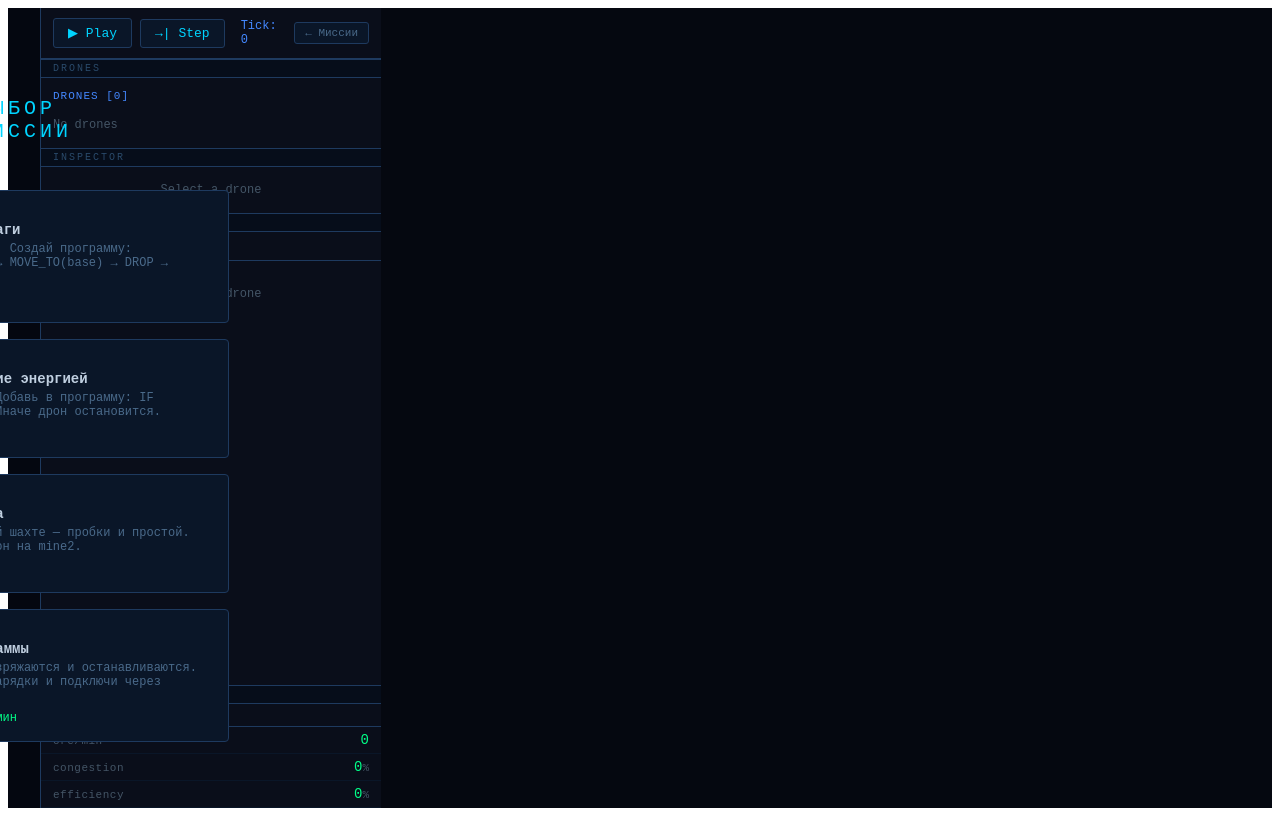
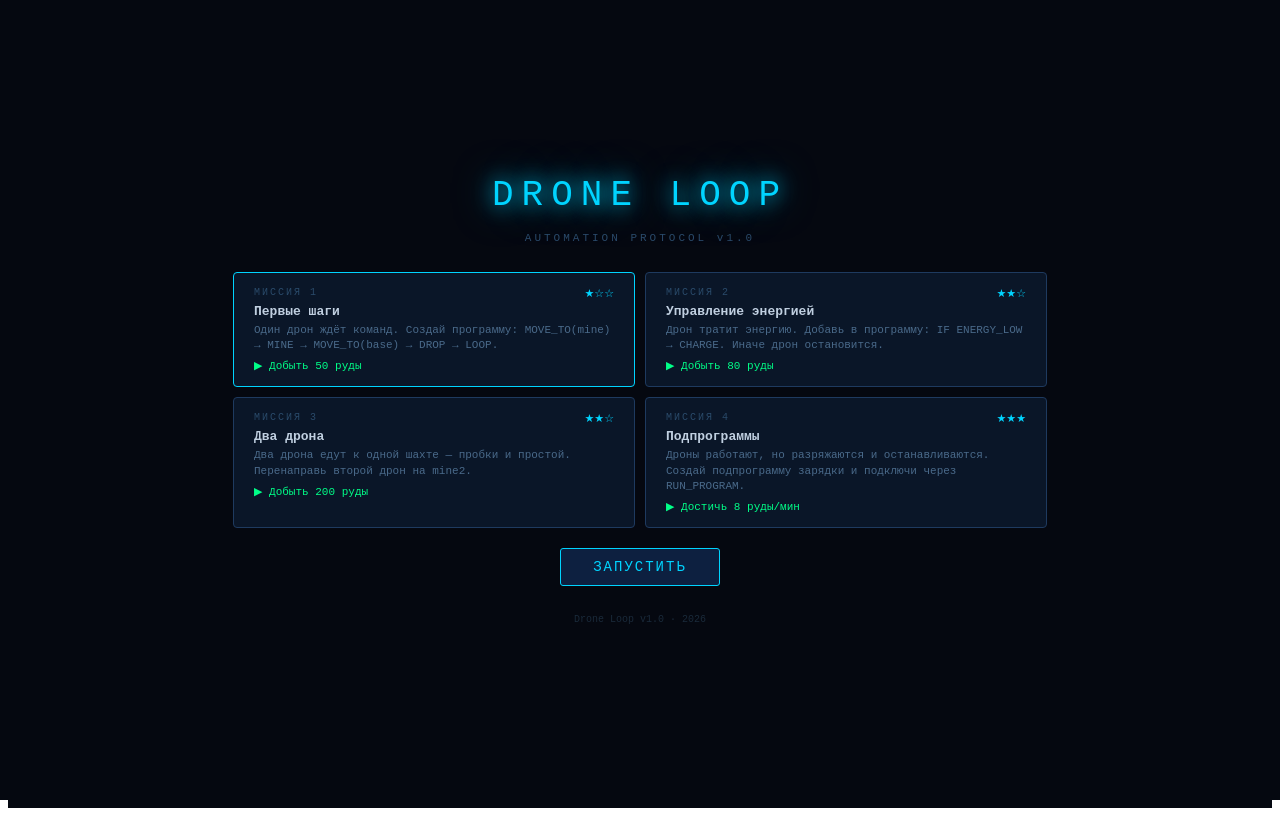
Before and after one commit to kagegrifon/drone-protocol, a React (Vite) app: page / in a window 1280 px wide. Built offline with nearby package versions, Linux system fonts and the light colour scheme.

Commit message:
feat: App.tsx — gamePhase flow, StartScreen, LoadingScreen, credits (Фаза 10)
Co-Authored-By: Claude Sonnet 4.6 <noreply@anthropic.com>

```diff
--- a/src/App.tsx
+++ b/src/App.tsx
@@ -3,61 +3,93 @@ import { GameController } from './game/GameController.js';
 import { ALL_MISSIONS } from './game/missions/index.js';
 import { useGameStore } from './shared/store/gameStore.js';
 import { SimControls } from './ui/controls/SimControls.js';
+import { AudioControls } from './ui/controls/AudioControls.js';
 import { DroneList } from './ui/panels/DroneList.js';
 import { DroneInspector } from './ui/panels/DroneInspector/index.js';
 import { ProgramEditor } from './ui/editor/ProgramEditor/index.js';
 import { StatsPanel } from './ui/panels/StatsPanel/index.js';
 import { MissionGoalPanel } from './ui/panels/MissionGoalPanel.js';
 import { GameStatusOverlay } from './ui/overlays/GameStatusOverlay.js';
-import { MissionSelectOverlay } from './ui/overlays/MissionSelectOverlay.js';
+import { StartScreen } from './ui/screens/StartScreen.js';
+import { LoadingScreen } from './ui/screens/LoadingScreen.js';
 import type { EntityId } from './shared/types/index.js';
+import type { AudioManager } from './renderer/audio/AudioManager.js';
+
+type GamePhase = 'start' | 'loading' | 'game';
 
 export default function App() {
   const containerRef = useRef<HTMLDivElement>(null);
   const controllerRef = useRef<GameController | null>(null);
   const entityIdsRef = useRef<EntityId[]>([]);
   const selectDrone = useGameStore((s) => s.selectDrone);
-  const [missionIndex, setMissionIndex] = useState<number | null>(null);
 
-  const currentMission = missionIndex !== null ? ALL_MISSIONS[missionIndex] : null;
-  const isLastMission = missionIndex !== null && missionIndex === ALL_MISSIONS.length - 1;
+  const [gamePhase, setGamePhase] = useState<GamePhase>('start');
+  const [missionIndex, setMissionIndex] = useState<number>(0);
+  const [audioManager, setAudioManager] = useState<AudioManager | null>(null);
+
+  const currentMission = ALL_MISSIONS[missionIndex] ?? ALL_MISSIONS[0];
+  const isLastMission = missionIndex === ALL_MISSIONS.length - 1;
+
+  const handleStart = (index: number) => {
+    setMissionIndex(index);
+    setGamePhase('loading');
+  };
+
+  const handleBackToMissions = () => {
+    controllerRef.current?.pause();
+    controllerRef.current?.destroy();
+    controllerRef.current = null;
+    setAudioManager(null);
+    setGamePhase('start');
+  };
 
   useEffect(() => {
-    if (!containerRef.current || missionIndex === null) return;
+    if (gamePhase !== 'loading') return;
+    if (!containerRef.current) return;
 
     controllerRef.current?.destroy();
     const ctrl = new GameController(ALL_MISSIONS[missionIndex]);
-    ctrl.setup(containerRef.current, (id) => selectDrone(id));
+    ctrl.setup(containerRef.current, {
+      onDroneClick: (id) => selectDrone(id),
+      onReady: () => setGamePhase('game'),
+      onAudioReady: (am) => setAudioManager(am),
+    });
     entityIdsRef.current = ctrl.entityIds;
     controllerRef.current = ctrl;
 
     return () => ctrl.destroy();
   // eslint-disable-next-line react-hooks/exhaustive-deps
-  }, [missionIndex]);
+  }, [gamePhase, missionIndex]);
 
   return (
     <div style={{ display: 'flex', background: '#050810', minHeight: '100vh', color: '#c0cfe0' }}>
+      {/* Phaser canvas — always mounted so containerRef is available */}
       <div style={{ flexShrink: 0, display: 'flex', alignItems: 'flex-start', justifyContent: 'center', padding: '16px', position: 'relative' }}>
         <div ref={containerRef} />
-        {missionIndex === null && (
-          <MissionSelectOverlay missions={ALL_MISSIONS} onSelect={setMissionIndex} />
-        )}
-        {missionIndex !== null && (
+        {gamePhase === 'game' && (
           <GameStatusOverlay
             onReset={() => controllerRef.current?.reset()}
-            onNextMission={() => setMissionIndex((i) => (i !== null && i < ALL_MISSIONS.length - 1 ? i + 1 : i))}
+            onNextMission={() => {
+              const next = missionIndex < ALL_MISSIONS.length - 1 ? missionIndex + 1 : missionIndex;
+              setMissionIndex(next);
+              setGamePhase('loading');
+            }}
             isLastMission={isLastMission}
           />
         )}
       </div>
 
+      {/* Sidebar — visible only in game phase */}
+      {gamePhase === 'game' && (
         <div style={{ width: '340px', minWidth: '340px', background: '#0a0e1a', borderLeft: '1px solid #1e3a5f', display: 'flex', flexDirection: 'column', height: '100vh', overflowY: 'auto' }}>
           <SimControls
             onPlay={() => controllerRef.current?.start()}
             onPause={() => controllerRef.current?.pause()}
             onStep={() => controllerRef.current?.step()}
+            onBackToMissions={handleBackToMissions}
           />
-        {currentMission && <MissionGoalPanel mission={currentMission} />}
+          <AudioControls audioManager={audioManager} />
+          <MissionGoalPanel mission={currentMission} />
           <SectionLabel label="DRONES" />
           <DroneList />
           <SectionLabel label="INSPECTOR" />
@@ -68,7 +100,19 @@ export default function App() {
           </div>
           <SectionLabel label="STATS" />
           <StatsPanel />
+          <div style={{ padding: '6px 12px', borderTop: '1px solid #0a1a2a', textAlign: 'center' }}>
+            <span style={{ fontFamily: 'monospace', fontSize: '10px', color: '#1a2a3a' }}>
+              Drone Loop v1.0 · 2026
+            </span>
           </div>
+        </div>
+      )}
+
+      {/* Overlays */}
+      {gamePhase === 'start' && (
+        <StartScreen missions={ALL_MISSIONS} onStart={handleStart} />
+      )}
+      {gamePhase === 'loading' && <LoadingScreen />}
     </div>
   );
 }
--- a/src/ui/overlays/MissionSelectOverlay.tsx
+++ /dev/null
@@ -1,56 +0,0 @@
-import { useState } from 'react';
-import type { MissionDef } from '../../game/missions/types.js';
-
-interface Props {
-  missions: MissionDef[];
-  onSelect: (index: number) => void;
-}
-
-const CARD_BASE: React.CSSProperties = {
-  background: '#0a1628',
-  border: '1px solid #1e3a5f',
-  borderRadius: '4px',
-  padding: '16px 24px',
-  width: '360px',
-  cursor: 'pointer',
-  transition: 'border-color 0.15s',
-};
-
-export function MissionSelectOverlay({ missions, onSelect }: Props) {
-  const [hovered, setHovered] = useState<number | null>(null);
-
-  return (
-    <div style={{
-      position: 'absolute', inset: 0,
-      background: 'rgba(5, 8, 16, 0.97)',
-      display: 'flex', flexDirection: 'column', alignItems: 'center', justifyContent: 'center',
-      gap: '16px', zIndex: 200,
-    }}>
-      <div style={{ color: '#00d4ff', fontFamily: 'monospace', fontSize: '20px', letterSpacing: '4px', marginBottom: '8px' }}>
-        [ ВЫБОР МИССИИ ]
-      </div>
-      {missions.map((mission, index) => (
-        <div
-          key={mission.id}
-          style={{ ...CARD_BASE, borderColor: hovered === index ? '#00d4ff' : '#1e3a5f' }}
-          onClick={() => onSelect(index)}
-          onMouseEnter={() => setHovered(index)}
-          onMouseLeave={() => setHovered(null)}
-        >
-          <div style={{ color: '#2a4a6a', fontFamily: 'monospace', fontSize: '10px', letterSpacing: '2px' }}>
-            МИССИЯ {index + 1}
-          </div>
-          <div style={{ color: '#c0cfe0', fontFamily: 'monospace', fontSize: '14px', fontWeight: 'bold', margin: '4px 0' }}>
-            {mission.title}
-          </div>
-          <div style={{ color: '#4a6a8a', fontFamily: 'monospace', fontSize: '12px', marginBottom: '8px' }}>
-            {mission.description}
-          </div>
-          <div style={{ color: '#00ff88', fontFamily: 'monospace', fontSize: '12px' }}>
-            Цель: {mission.goalText}
-          </div>
-        </div>
-      ))}
-    </div>
-  );
-}
```
Lines whose indentation alone changed are shown as unchanged.
